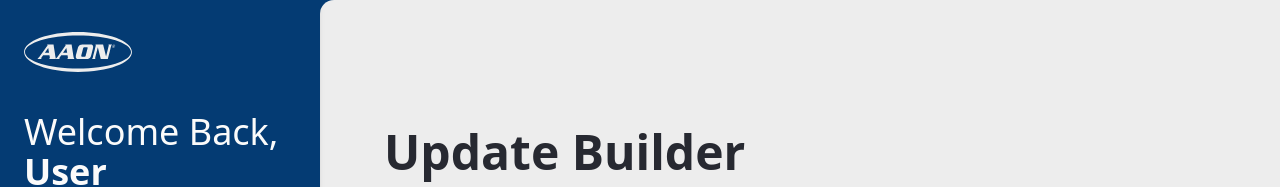
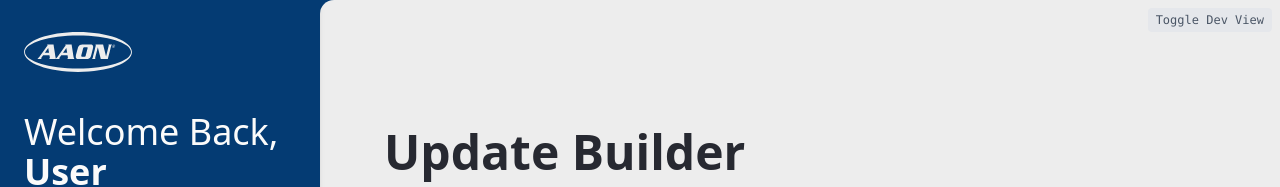
Before and after one commit to MrChristianL-AAON/aaon-tools, a SvelteKit app in the folder front-end/: page /update_builder in a window 1280 px wide. Shown: the top 187 px of the page. Built offline with nearby package versions, Linux system fonts and the light colour scheme.

Commit message:
update builder functional, needs additional UX/UI and DEB file handling

```diff
--- a/front-end/src/routes/update_builder/components/build_button.svelte
+++ b/front-end/src/routes/update_builder/components/build_button.svelte
@@ -22,6 +22,34 @@
     let canGenerate = $derived($debFiles.length > 0);
 
     let uploadProgress = 0; // 0–100
+
+    function toggleDevView() {
+        if (output_files.isReady) {
+            // If the view is on, turn it off by resetting the state
+            output_files.isReady = false;
+            output_files.updateFile = null;
+            output_files.jsonFile = null;
+            output_files.allFiles = [];
+        } else {
+            // If the view is off, turn it on by populating with mock data
+            output_files.isReady = true;
+            output_files.updateFile = {
+                name: 'stratus-update-package.update',
+                path: 'mock/path/stratus-update-package.update'
+            };
+            output_files.jsonFile = {
+                name: 'stratus-update-package.json',
+                path: 'mock/path/stratus-update-package.json'
+            };
+            output_files.allFiles = [
+                'mock/path/stratus-update-package.update',
+                'mock/path/stratus-update-package.json'
+            ];
+            toast.info('Dev Mode Enabled', {
+                description: 'Showing mock download section for UI editing.'
+            });
+        }
+    }
 
     async function clearPreviousDebs() {
         try {
@@ -406,8 +434,18 @@
 </style>
 
 <main>
+    <div>
+        <button
+            onclick={toggleDevView}
+            class="absolute top-2 right-2 bg-gray-200 text-gray-600 text-xs font-mono px-2 py-1 rounded hover:bg-gray-300"
+            title="Toggle developer view to see download section for UI editing"
+        >
+            Toggle Dev View
+        </button>
+
+        {#if !output_files.isReady}
+            <!-- Build button and loading button  -->
             <div class="mt-6 flex flex-col items-center justify-center space-y-4">
-        <!-- Generate Package Button -->
                 <button
                 class="px-4 py-3 rounded-md font-base text-lg sm:text-xl transition-colors duration-200
                 {$debFiles.length === 0 ? 'border border-light-text bg-input-background cursor-not-allowed text-light-text' : 'bg-aaon-blue hover:bg-gray-400 hover:cursor-pointer text-white'}"
@@ -421,9 +459,9 @@
                         <span>Generate Update Package</span>
                     {/if}
                 </button>
-
+            </div>
+        {:else}
             <!-- Download Section - Only show when files are ready -->
-        {#if output_files.isReady}
             <div class="mt-6 p-4 bg-gray-50 rounded-lg border max-w-md w-full">
                 <h3 class="text-lg font-semibold mb-3 text-gray-800">Download Files</h3>
 
@@ -435,7 +473,7 @@
                                 <div class="text-xs text-gray-500">Update Package</div>
                             </div>
                             <button
-                                class="px-3 py-2 bg-green-600 hover:bg-green-700 text-white rounded-md text-sm transition-colors duration-200"
+                                class="px-3 py-2 bg-aaon-blue-light hover:bg-aaon-blue text-white rounded-md text-sm transition-colors duration-200"
                                 onclick={() => downloadFile(output_files.updateFile!.path, output_files.updateFile!.name)}
                             >
                                 Download
@@ -447,10 +485,10 @@
                         <div class="flex items-center justify-between p-2 bg-white rounded border">
                             <div class="flex-1">
                                 <div class="font-medium text-sm">{output_files.jsonFile.name}</div>
-                                <div class="text-xs text-gray-500">Manifest JSON</div>
+                                <div class="text-xs text-gray-500">Package Version Tracking JSON</div>
                             </div>
                             <button
-                                class="file-download-button"
+                                class="px-3 py-2 bg-aaon-blue-light hover:bg-aaon-blue text-white rounded-md text-sm transition-colors duration-200"
                                 onclick={() => downloadFile(output_files.jsonFile!.path, output_files.jsonFile!.name)}
                             >
                                 Download
@@ -461,24 +499,13 @@
 
                 {#if output_files.updateFile && output_files.jsonFile}
                     <button
-                        class="w-full px-4 py-2 bg-blue-600 hover:bg-blue-700 text-white rounded-md font-medium transition-colors duration-200"
+                        class="w-full px-4 py-2 bg-aaon-blue-light hover:bg-aaon-blue text-white rounded-md font-medium transition-colors duration-200"
                         onclick={downloadAllFiles}
                     >
-                        Download All Files
+                        Download Files
                     </button>
                 {/if}
 
-                <!-- Show all files found for debugging -->
-                {#if output_files.allFiles.length > 0}
-                    <details class="mt-3">
-                        <summary class="text-sm text-gray-600 cursor-pointer">All output files ({output_files.allFiles.length})</summary>
-                        <div class="mt-2 space-y-1">
-                            {#each output_files.allFiles as file}
-                                <div class="text-xs text-gray-500 font-mono">{file}</div>
-                            {/each}
-                        </div>
-                    </details>
-                {/if}
             </div>
         {/if}
     </div>
```
Lines whose indentation alone changed are shown as unchanged.
